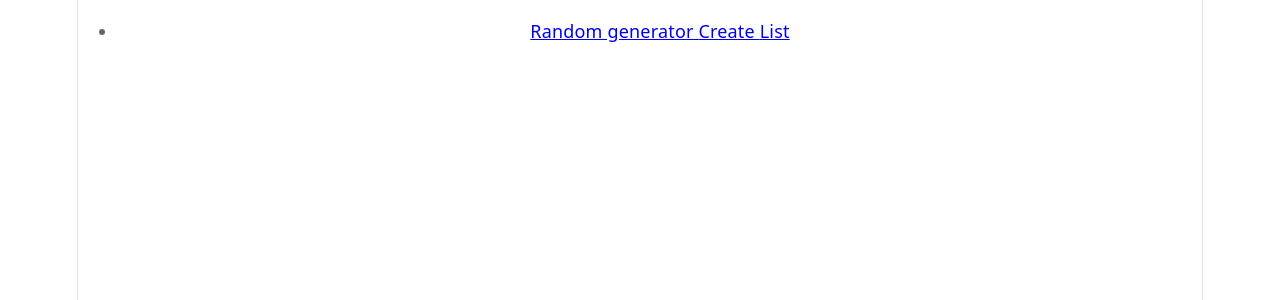
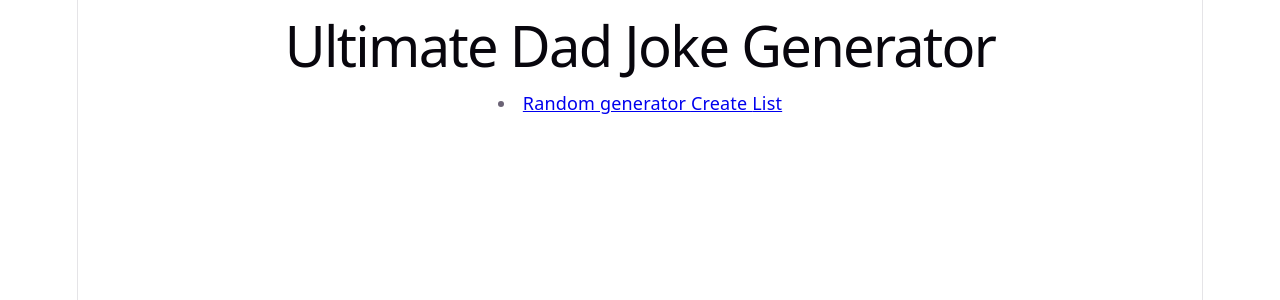
Before and after one commit to velipetriturunen/dad_jokes_app, a React (Vite) app: page / in a window 1280 px wide. Shown: the top 300 px of the page. Built offline with nearby package versions, Linux system fonts and the light colour scheme.

Commit message:
React-bootstrap lisätty, Header luotu.

```diff
--- a/package.json
+++ b/package.json
@@ -11,6 +11,7 @@
   },
   "dependencies": {
     "react": "^19.2.8",
+    "react-bootstrap": "^2.10.10",
     "react-dom": "^19.2.8"
   },
   "devDependencies": {
--- a/src/App.jsx
+++ b/src/App.jsx
@@ -1,10 +1,12 @@
 import './App.css'
 import NavBar from './components/NavBar.jsx'
 import Footer from './components/Footer.jsx'
+import Header from './components/Header.jsx'
 
 function App() {
     return (
         <div className="App">
+            <Header />
             <NavBar />
             <Footer />
         </div>
--- /dev/null
+++ b/src/components/Header.jsx
@@ -0,0 +1,11 @@
+
+function Header() {
+    return (
+        <div>
+            <h1>Ultimate Dad Joke Generator</h1>
+        </div>
+    )
+
+}
+
+export default Header
--- a/src/components/NavBar.jsx
+++ b/src/components/NavBar.jsx
@@ -1,22 +1,23 @@
+import { Navbar, Nav, Container } from 'react-bootstrap';
+
 
 function NavBar() {
 
     return (
         <header>
+            <Navbar>
+                <Container>
+                    <div class="collapse navbar-collapse" id="navbarNav">
                         <nav class="navbar navbar-expand-lg navbar-light bg-light">
-                <div class="collapse navbar-collapse" id="navbarNav">
-                    <ul>
                             <li>
-                            <a class="navLink" href="#">Random generator </a>
+                                <Nav.Link class="navLink" href="#">Random generator </Nav.Link>
                                 <a class="navLink" href="#">Create </a>
                                 <a class="navLink" href="#">List </a>
-
                             </li>
-                    </ul>
-
+                        </nav>
                     </div>
-
-            </nav>
+                </Container>
+            </Navbar>
         </header>
     )
 }
```
Also changed, not shown: 1 other file (tests, documents, lock files or other folders). Lines whose indentation alone changed are shown as unchanged.
